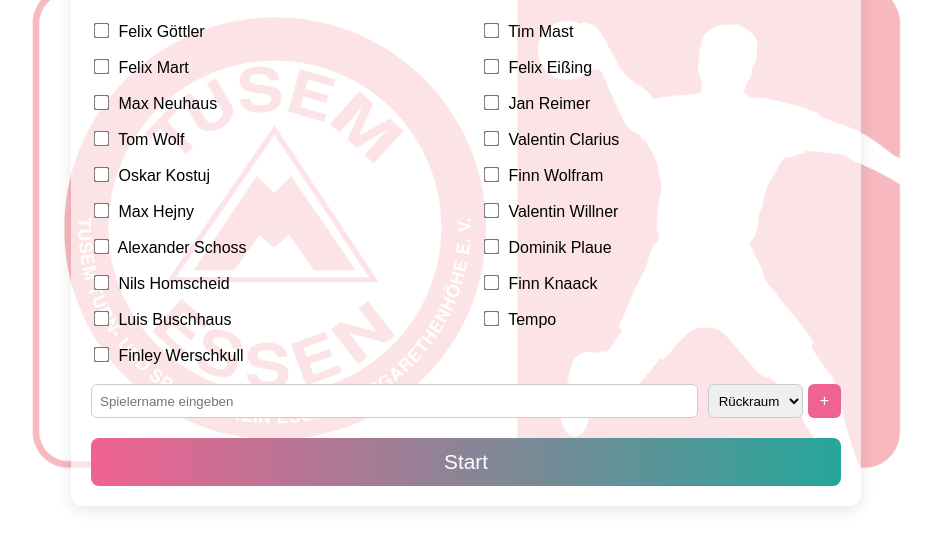
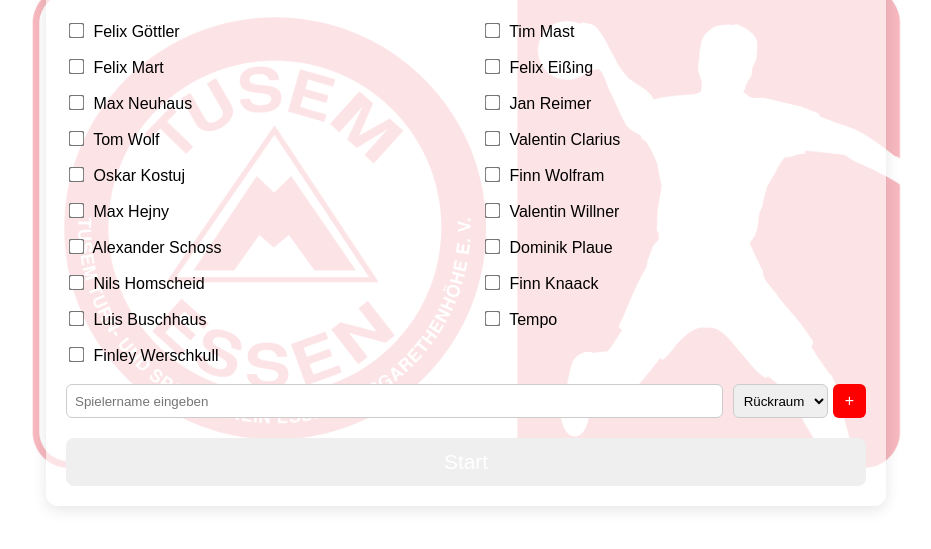
Before and after one commit to Statistik-Fux/tusem, a plain HTML site: page index.html in a window 1280 px wide. Shown: the part 173-722 px from the top of the page, without its empty margins (174-1105 px from the left). Drawn offline with nearby package versions, Linux system fonts and the light colour scheme.

Commit message:
Update index.html

```diff
--- a/index.html
+++ b/index.html
@@ -22,7 +22,7 @@ body::before { left: 15%; background-image: url('logo.png.jpg'); }
 body::after { right: 15%; background-image: url('logo.png.jpg'); }
 h1, h2 { text-align: center; margin-bottom: 15px; }
 #setup { background: rgba(255, 255, 255, 0.6); padding: 20px; border-radius: 12px;
-    max-width: 750px; margin: 30px auto; box-shadow: 0 4px 15px rgba(0,0,0,0.1);
+    max-width: 800px; margin: 30px auto; box-shadow: 0 4px 15px rgba(0,0,0,0.1);
 }
 #opponent { font-size: 1.1em; padding: 12px; width: 100%; margin-bottom: 20px;
     border: 1px solid #ccc; border-radius: 8px; background-color: rgba(255,255,255,0.85);
@@ -37,10 +37,10 @@ h1, h2 { text-align: center; margin-bottom: 15px; }
 .add-player-container input { flex: 1; padding: 8px; border: 1px solid #ccc; border-radius: 6px; }
 .add-player-container select { margin-left:5px; padding:6px; border-radius:6px; border:1px solid #ccc; }
 .add-player-container button { padding: 8px 12px; border: none; border-radius: 6px;
-    background-color: #f06292; color: white; cursor: pointer; font-size: 1em; }
+    background-color: #ff0000; color: white; cursor: pointer; font-size: 1em; }
 .add-player-container button:hover { background-color: #00796b; }
 .start-btn {
-    font-size: 1.3em; padding: 12px 15px; background: linear-gradient(90deg, #f06292, #26a69a);
+    font-size: 1.3em; padding: 12px 15px; background: linear-gradient(90deg, #ff0000);
     color: white; border: none; border-radius: 8px; cursor: pointer; width: 100%; margin-top: 20px;
     transition: background 0.3s, transform 0.1s;
 }
```
